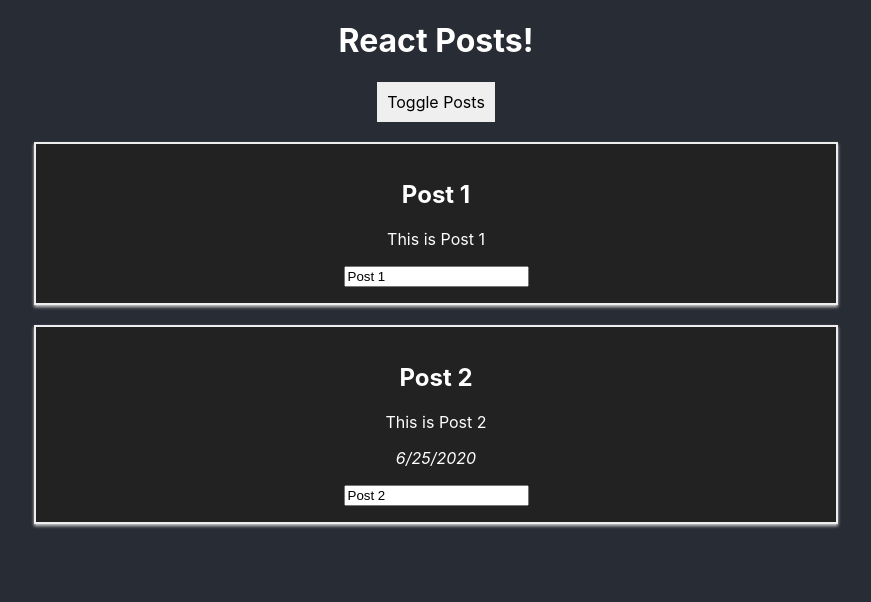
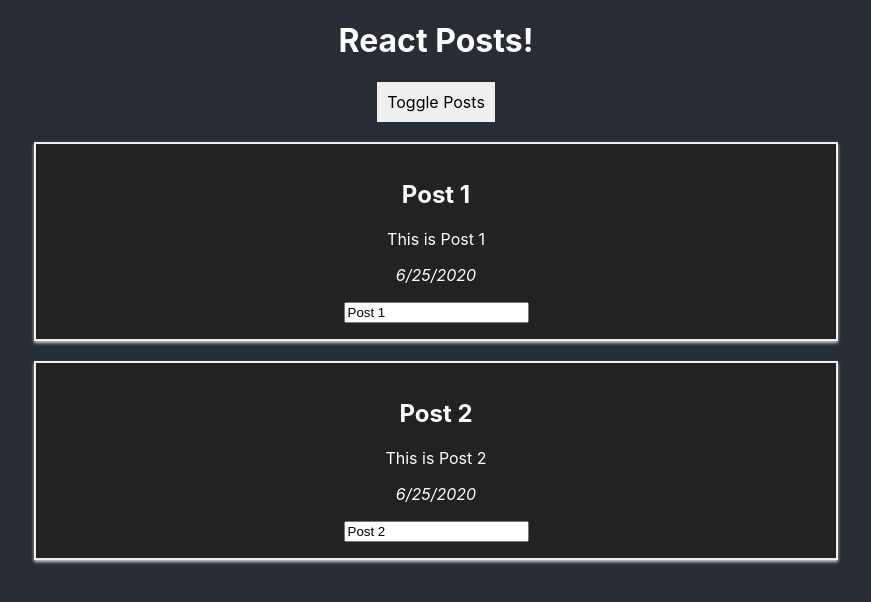
Before and after one commit to federico-allegrini/react-study-project, a React (Create React App) app: page / in a window 1280 px wide. Both pictures are taken after a click on the button "Toggle Posts". Shown: the top 602 px of the page, without its empty margins (204-1075 px from the left). Built offline with nearby package versions, Linux system fonts and the light colour scheme.

Commit message:
Outputting lists, lists & state, state immutabily, keys, flexible lists

```diff
--- a/src/App.js
+++ b/src/App.js
@@ -5,34 +5,35 @@ import Post from "./Post/Post";
 class App extends Component {
   state = {
     posts: [
-      { title: "Post 1", content: "This is Post 1" },
-      { title: "Post 2", content: "This is Post 2" },
+      { id: "a1", title: "Post 1", content: "This is Post 1" },
+      { id: "a2", title: "Post 2", content: "This is Post 2" },
     ],
     otherState: "Other",
     postsVisibility: false,
   };
 
-  updatePostHandler = (newTitle) => {
-    this.setState({
-      posts: [
-        { title: newTitle, content: "Post Mod" },
-        { title: "Post 2", content: "This is Post 2" },
-      ],
+  titleChangedHandler = (event, id) => {
+    const postIndex = this.state.posts.findIndex((p) => {
+      return p.id === id;
     });
-  };
-
-  titleChangedHandler = (event) => {
-    this.setState({
-      posts: [
-        { title: "Post 1", content: "This is Post 1" },
-        { title: event.target.value, content: "This is Post 2" },
-      ],
-    });
+    // const post = Object.assign({}, this.state.posts[postIndex]);
+    const post = { ...this.state.posts[postIndex] };
+    post.title = event.target.value;
+    const posts = [...this.state.posts];
+    posts[postIndex] = post;
+    this.setState({ posts: posts });
   };
 
   togglePostHandler = () => {
     const isVisible = this.state.postsVisibility;
     this.setState({ postsVisibility: !isVisible });
+  };
+
+  deletePostHandler = (index) => {
+    // const posts = this.state.posts.slice();
+    const posts = [...this.state.posts];
+    posts.splice(index, 1);
+    this.setState({ posts: posts });
   };
 
   render() {
@@ -48,21 +49,19 @@ class App extends Component {
     if (this.state.postsVisibility) {
       posts = (
         <div>
-          <Post
-            title={this.state.posts[0].title}
-            content={this.state.posts[0].content}
-            click={this.updatePostHandler.bind(
-              this,
-              "Post Paragraph Modified... [BIND - Best way]"
-            )}
-          />
-          <Post
-            title={this.state.posts[1].title}
-            content={this.state.posts[1].content}
-            changed={this.titleChangedHandler}
-          >
-            {new Date().toLocaleDateString()}
-          </Post>
+          {this.state.posts.map((post, index) => {
+            return (
+              <Post
+                title={post.title}
+                content={post.content}
+                click={() => this.deletePostHandler(index)}
+                changed={(event) => this.titleChangedHandler(event, post.id)}
+                key={post.id}
+              >
+                {new Date().toLocaleDateString()}
+              </Post>
+            );
+          })}
         </div>
       );
     }
```
